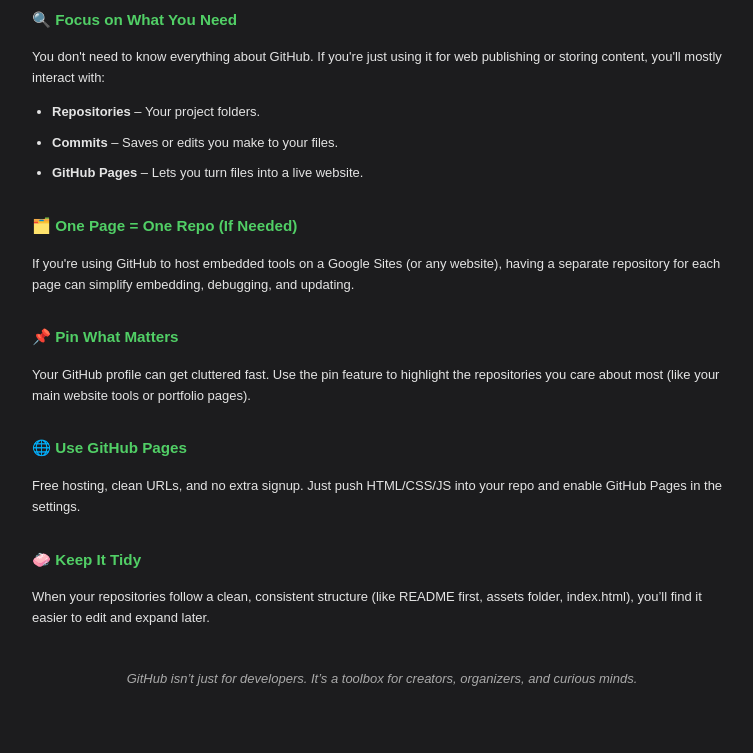
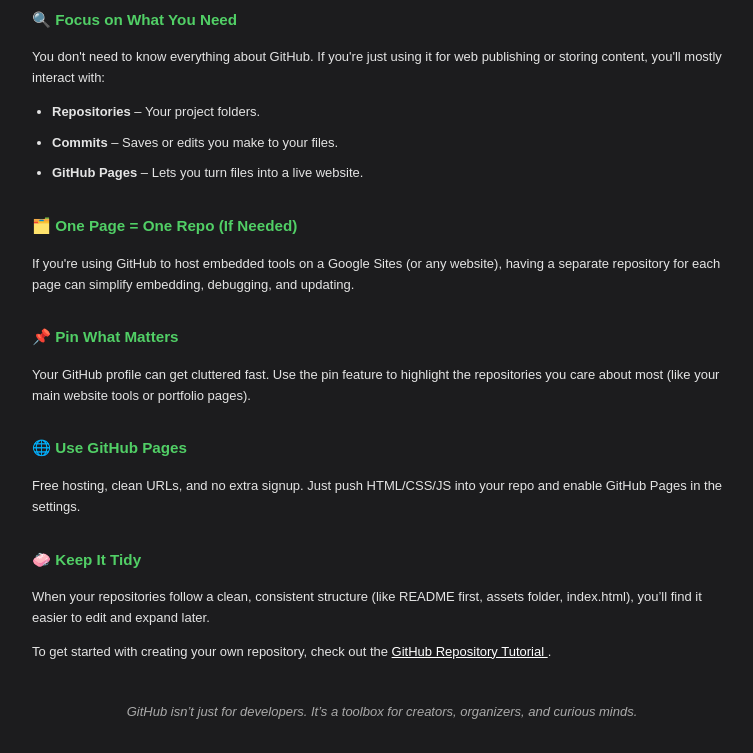
Before and after one commit to foxrain4/github_tips, a plain HTML site: page index.html in a window 1280 px wide. Shown: the part 259-1012 px from the top of the page, without its empty margins (258-1011 px from the left). Before the commit the page ends 978 px from the top, so only its background shows below. Drawn offline with Linux system fonts and the light colour scheme.

Commit message:
Update index.html

```diff
--- a/index.html
+++ b/index.html
@@ -102,6 +102,13 @@
     When your repositories follow a clean, consistent structure (like README first, assets folder, index.html), you’ll find it easier to edit and expand later.
   </p>
 
+  <p>
+  To get started with creating your own repository, check out the
+  <a href="https://www.mazeofdragons.com/off-topic/knowledge/github-repository-tutorial" target="_blank">
+    GitHub Repository Tutorial
+  </a>.
+</p>
+
   <div class="quote">
     GitHub isn’t just for developers. It’s a toolbox for creators, organizers, and curious minds.
   </div>
```
